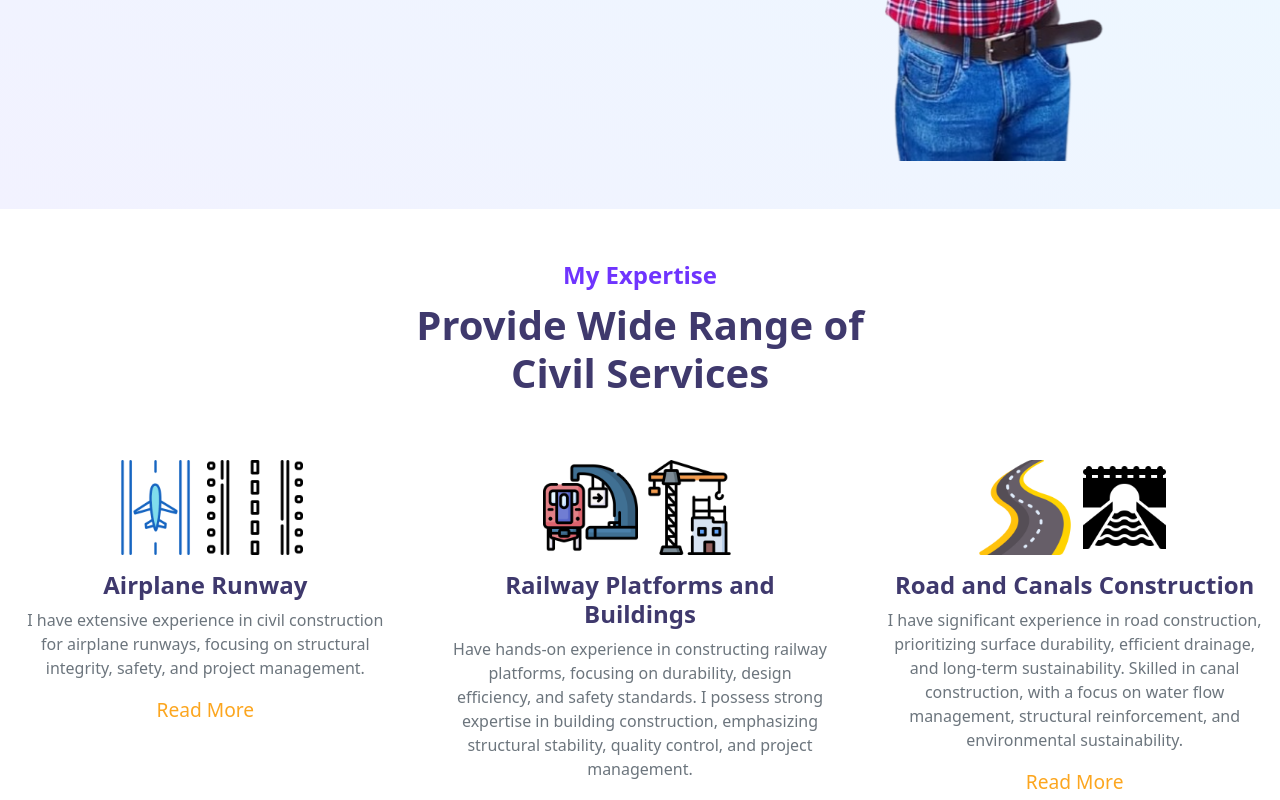
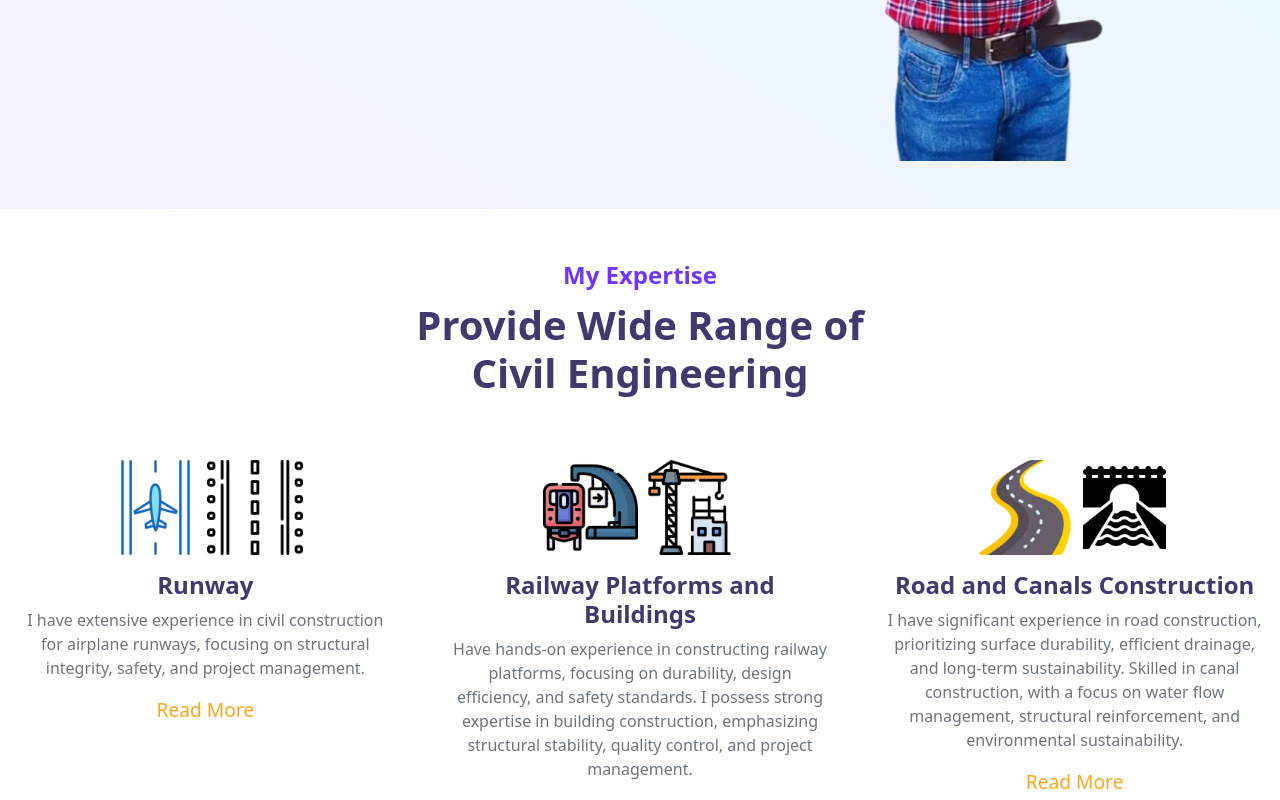
Before and after one commit to dharmendra-pendare/dharmendra-pendare.github.io, a plain HTML site: page index.html in a window 1280 px wide. Shown: the part 525-1325 px from the top of the page. Drawn offline with nearby package versions, Linux system fonts and the light colour scheme.

Commit message:
content change

```diff
--- a/index.html
+++ b/index.html
@@ -115,7 +115,7 @@
         <small>My Expertise</small>
         <h3>
           Provide Wide Range of <br />
-          Civil Services
+          Civil Engineering
         </h3>
       </div>
       <div class="row justify-content-evenly mt-5">
@@ -134,7 +134,7 @@
               />
             </div>
             <div class="content mt-3">
-              <h4>Airplane Runway</h4>
+              <h4>Runway</h4>
               <p class="text-muted">
               I have extensive experience in civil construction for airplane runways, focusing on structural integrity, safety, and project management.
               </p>
```
